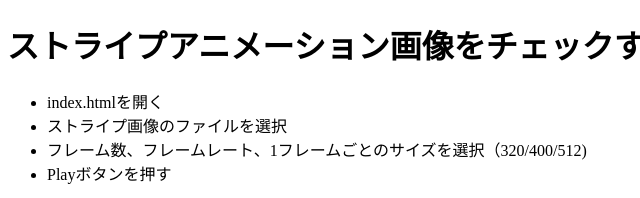
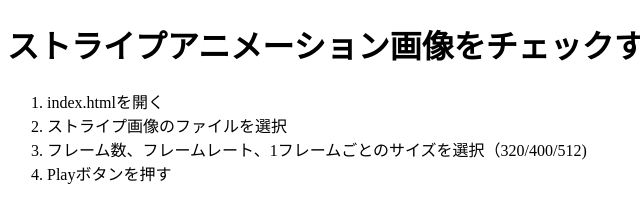
Before and after one commit to kymtgt/sprite-utils, a website: page index.html in a window 1280 px wide. Shown: the top 198 px of the page, 1-641 px from the left. Drawn offline with nearby package versions, Linux system fonts and the light colour scheme.

Commit message:
olだった

```diff
--- a/index.html
+++ b/index.html
@@ -16,12 +16,12 @@
 </head>
 <body>
   <h1>ストライプアニメーション画像をチェックするツール</h1>
-  <ul>
+  <ol>
     <li>index.htmlを開く</li>
     <li>ストライプ画像のファイルを選択</li>
     <li>フレーム数、フレームレート、1フレームごとのサイズを選択（320/400/512)</li>
     <li>Playボタンを押す</li>
-  </ul>
+  </ol>
   <div id="app">
     <input type="file" @change="onImageUploaded">
     <div>
```
